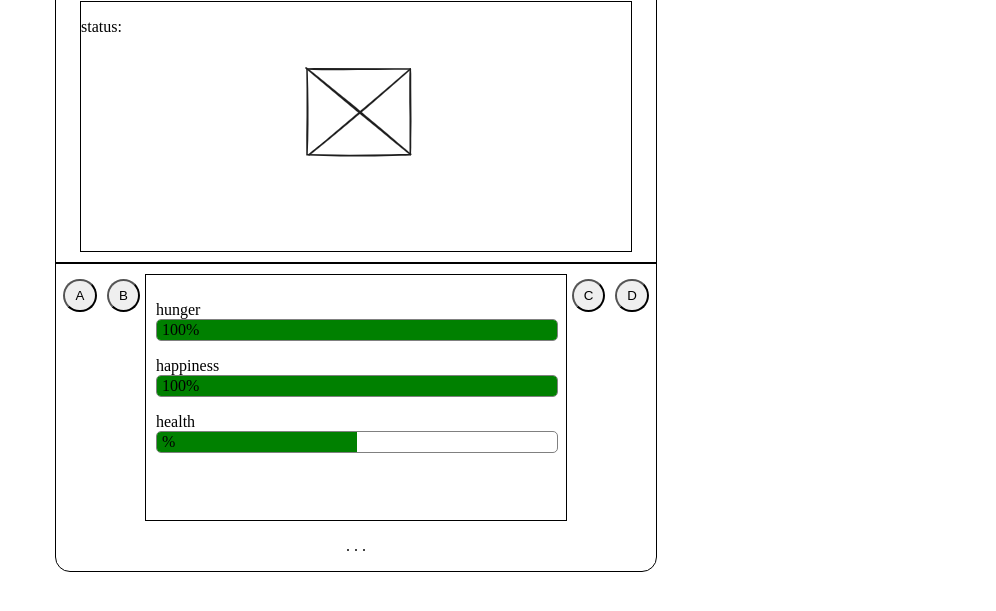
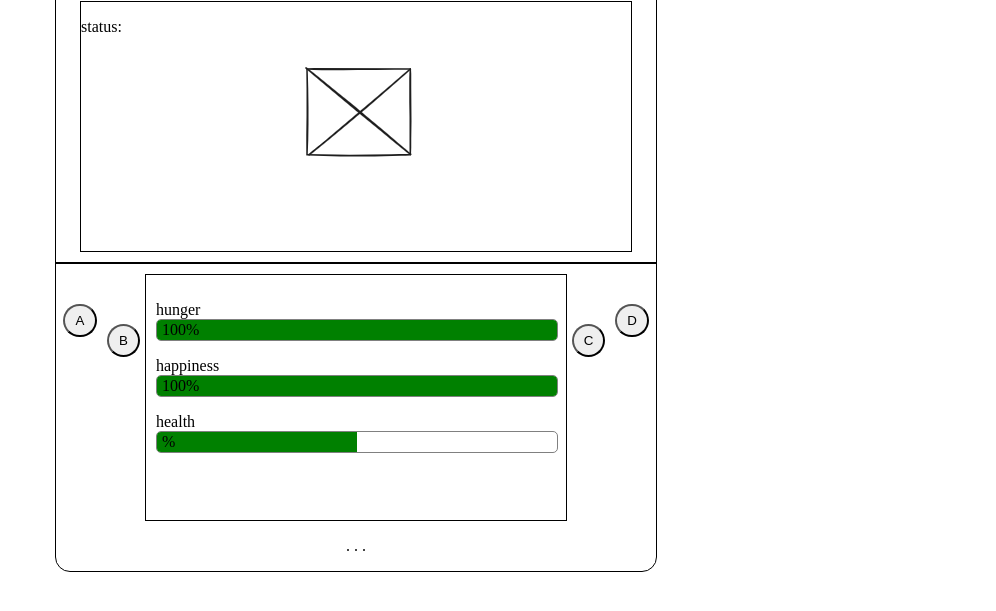
Before and after one commit to AWarmPotato/tamagotchi, a plain HTML site: page index.html in a window 1280 px wide. Shown: the part 109-720 px from the top of the page, without its empty margins (284-1280 px from the left). Drawn offline with Linux system fonts and the light colour scheme.

Commit message:
improved button placement

```diff
--- a/index.html
+++ b/index.html
@@ -26,8 +26,11 @@
 
         <section id="console-bottom">
 
-        <button class="button-style" id="clean-button">A</button>
-        <button class="button-style" id="medicine-button">B</button>
+
+        <div class="buttons-left">
+            <button class="button-style" id="clean-button">A</button>
+            <button class="button-style" id="medicine-button">B</button>
+        </div>
 
         <div id="info-screen">
             <div class="stat">
@@ -56,8 +59,10 @@
 
         </div>
 
-        <button class="button-style" id="play-button">C</button>
-        <button class="button-style" id="feed-button">D</button>
+        <div class="buttons-right">
+            <button class="button-style" id="play-button">C</button>
+            <button class="button-style" id="feed-button">D</button>
+        </div>
 
         </section>
 
--- a/style.css
+++ b/style.css
@@ -83,3 +83,23 @@
     border-radius: 50%;
     margin: 5px;
 }
+
+.buttons-left {
+    margin-top: 25px;
+    display: flex;
+    flex-direction: row;
+}
+
+#medicine-button {
+    margin-top: 25px;
+}
+
+.buttons-right {
+    margin-top: 25px;
+    display: flex;
+    flex-direction: row;
+}
+
+#play-button {
+    margin-top: 25px;
+}
```
